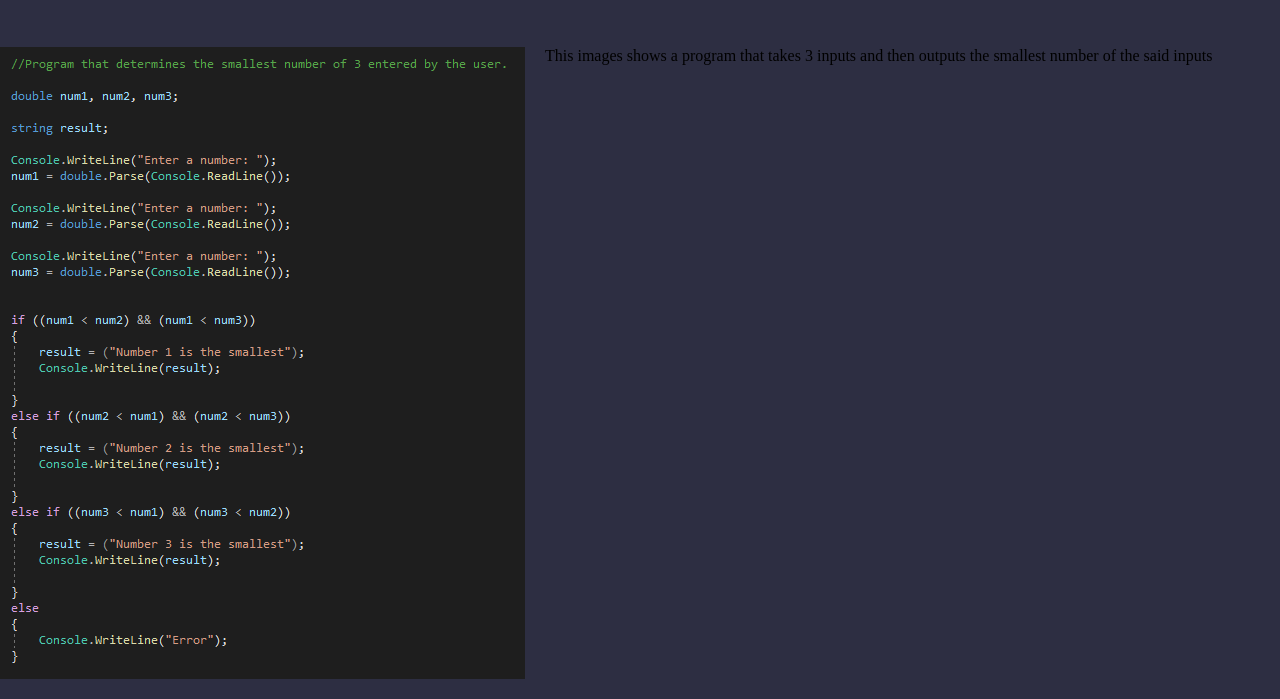
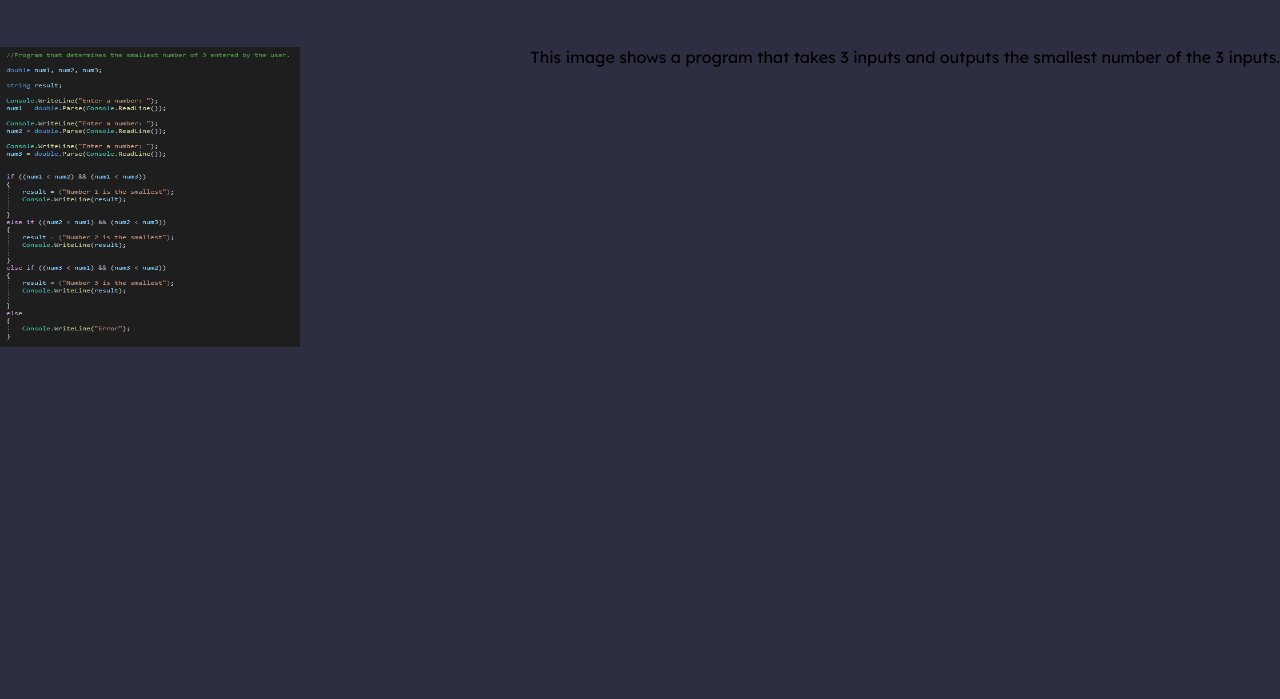
Before and after one commit to HarryFindlay/HarryFindlay.github.io, a plain HTML site: page cs.html in a window 1280 px wide. Shown: the part 170-869 px from the top of the page. After the commit the page ends 800 px from the top, so only its background shows below. Drawn offline with Linux system fonts and the light colour scheme.

Commit message:
cs img desc fix #001

```diff
--- a/cs.css
+++ b/cs.css
@@ -54,14 +54,18 @@ header > a:hover {
     font-family: 'Lexend Deca', sans-serif;
 }
 
-.ifLearning > img {
+.if-learning-container {
     display: block;
     margin: auto;
+}
+
+.if-learning-container > img {
     height: 300px;
     width: 300px;
+    float: left;
 }
 
-.ifImageLeft {
-    float: left;
-    padding: 0 20px 20px 0;
+.if-learning-container > p {
+    float: right;
+    font-family: 'Lexend Deca', sans-serif;
 }
--- a/cs.html
+++ b/cs.html
@@ -24,9 +24,12 @@
         <h1>C# Learning</h1>
     </div>
 
-    <div class="ifLearning">
-        <p><img src="/images/CS/CS smallest num of 3.PNG" alt="img" class="ifImageLeft">This images shows a program that takes
-        3 inputs and then outputs the smallest number of the said inputs</p>
+    <div class="if-learning-container">
+        <img src="images\CS\CS smallest num of 3.PNG" alt="C sharp img" class="leftIFimg">
+        <p>
+            This image shows a program that takes 3 inputs and outputs the smallest number of
+            the 3 inputs.
+        </p>
     </div>
 </body>
 </html>
```
